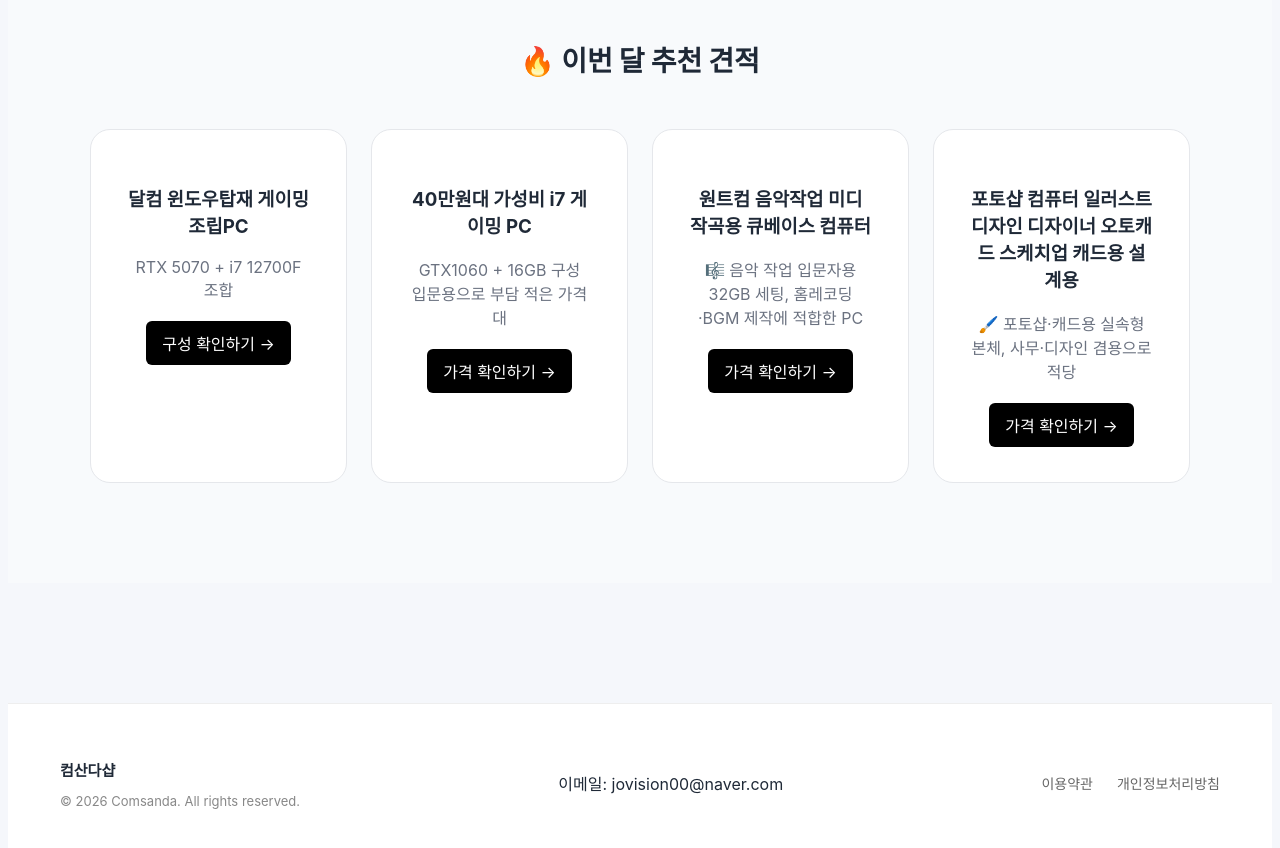
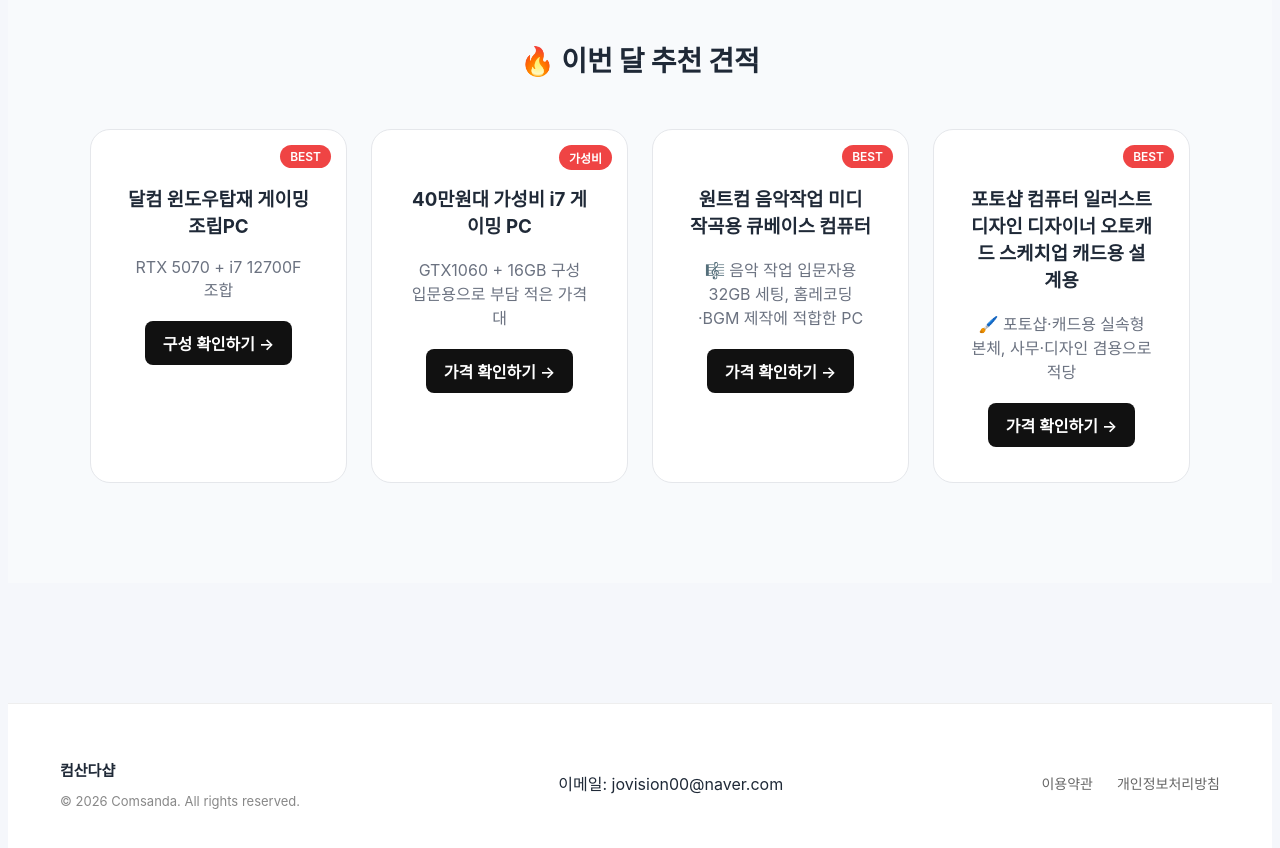
Before and after one commit to choyoungwooo/Comsandashop, a React (Vite) app: page / in a window 1280 px wide. Shown: the part 1920-2768 px from the top of the page. Built offline with nearby package versions, Linux system fonts and the light colour scheme; a web font is replaced by a local one.

Commit message:
fix console syntax error

```diff
--- a/src/css/landing.css
+++ b/src/css/landing.css
@@ -284,12 +284,14 @@
   padding: 35px;
   border-radius: 20px;
   border: 1px solid #e5e7eb;
-  transition: 0.3s;
+  transition: all 0.3s ease;
+  position: relative;
 }
 
 .monthly-card:hover {
-  transform: translateY(-5px);
-  box-shadow: 0 15px 40px rgba(0,0,0,0.05);
+  transform: translateY(-8px);
+  box-shadow: 0 20px 50px rgba(0,0,0,0.08);
+  border-color: #dbeafe;
 }
 
 .monthly-card p {
@@ -465,9 +467,28 @@
 }
 .detail-btn {
   display: inline-block;
-  padding: 10px 16px;
-  background-color: #000;
+  padding: 10px 18px;
+  background-color: #111;
   color: #fff;
   text-decoration: none;
-  border-radius: 6px;
+  border-radius: 8px;
+  font-weight: 600;
+  transition: all 0.25s ease;
 }
+
+.detail-btn:hover {
+  background-color: #2563eb;
+  transform: translateY(-2px);
+  box-shadow: 0 10px 20px rgba(37,99,235,0.25);
+}
+.badge {
+  position: absolute;
+  top: 15px;
+  right: 15px;
+  background: #ef4444;
+  color: white;
+  font-size: 12px;
+  padding: 4px 10px;
+  border-radius: 20px;
+  font-weight: 600;
+}
--- a/src/page/Landing.jsx
+++ b/src/page/Landing.jsx
@@ -100,6 +100,7 @@ function Landing() {
     <div className="monthly-grid">
 
       <div className="monthly-card">
+        <span className="badge">BEST</span>
         <h3>달컴 윈도우탑재 게이밍 조립PC</h3>
         <p>RTX 5070 + i7 12700F 조합</p>
         <a
@@ -113,6 +114,7 @@ function Landing() {
       </div>
 
       <div className="monthly-card">
+        <span className="badge">가성비</span>
         <h3>40만원대 가성비 i7 게이밍 PC</h3>
         <p>
           GTX1060 + 16GB 구성 <br />
@@ -129,6 +131,7 @@ function Landing() {
       </div>
 
       <div className="monthly-card">
+        <span className="badge">BEST</span>
         <h3>
             원트컴 음악작업 미디 작곡용 큐베이스 컴퓨터</h3>
         <p>
@@ -145,6 +148,7 @@ function Landing() {
       </div>
 
       <div className="monthly-card">
+        <span className="badge">BEST</span>
         <h3>
             포토샵 컴퓨터 일러스트 디자인 디자이너 오토캐드 스케치업 캐드용 설계용</h3>
         <p>
```
